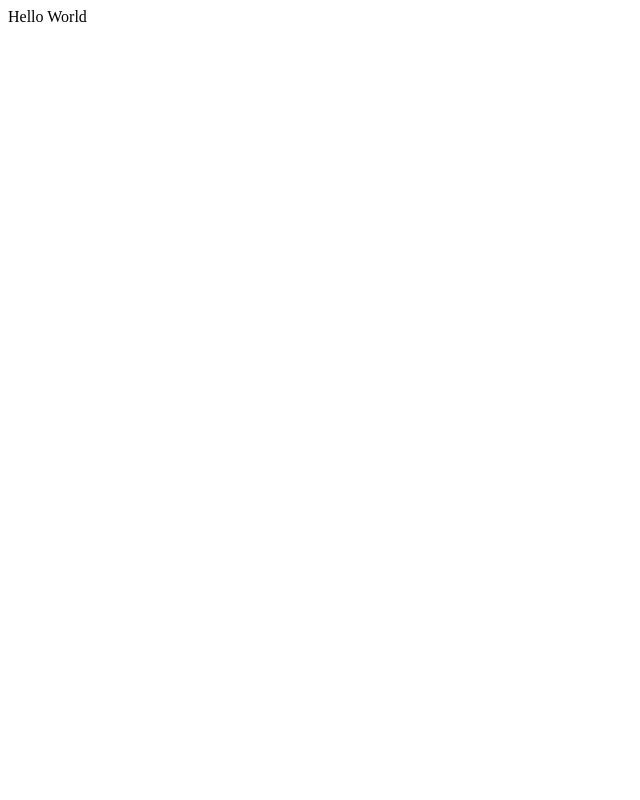
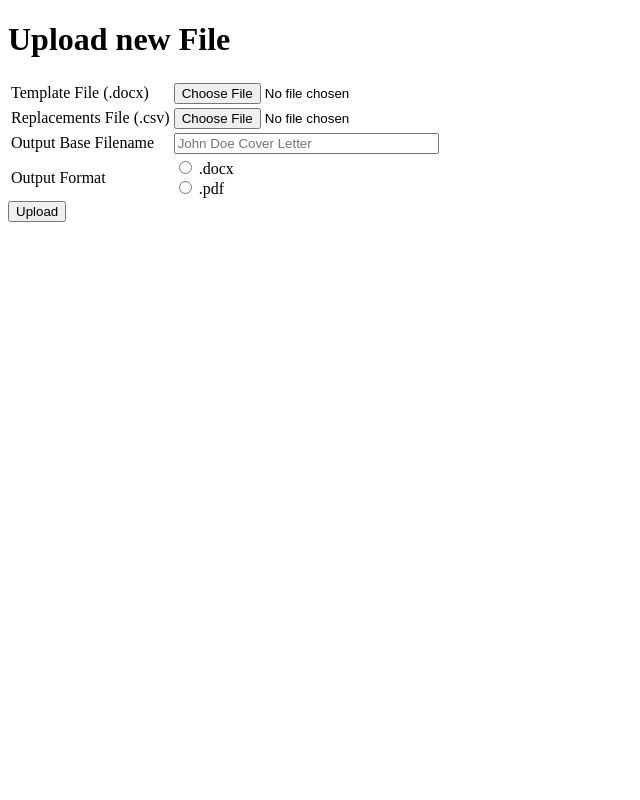
Before and after one commit to noahbaculi/docs-find-replace, a Flask app: page / in a window 1280 px wide. Before the commit the part shown is almost empty. Shown: the whole page, without its empty margins (0-640 px from the left). Run offline with Flask 2, Linux system fonts and the light colour scheme.

Commit message:
compartmentalize and create form

```diff
--- a/app.py
+++ b/app.py
@@ -1,13 +1,65 @@
-from flask import Flask
-import gunicorn  # must be in requirements.txt for Heroku deployment
+import os
+import re
+
+from flask import Flask, flash, redirect, render_template, request, url_for
+from werkzeug.utils import secure_filename
+
+import doc_find_replace
+
+UPLOAD_FOLDER = "uploads"
+ALLOWED_EXTENSIONS = {"txt", "pdf", "png", "jpg", "jpeg", "gif"}
 
 app = Flask(__name__)
+app.config["UPLOAD_FOLDER"] = UPLOAD_FOLDER
 
 
-@app.route("/")
-def index():
-    return "Hello World"
+def allowed_file(filename):
+    return "." in filename and filename.rsplit(".", 1)[1].lower() in ALLOWED_EXTENSIONS
+
+
+@app.route("/", methods=["GET", "POST"])
+def upload_file():
+    if request.method == "POST":
+        # check if the post request has the file part
+
+        eprint(request.files)
+
+        if "file" not in request.files:
+            flash("No file part")
+            return redirect(request.url)
+        file = request.files["file"]
+        # if user does not select file, browser also
+        # submit an empty part without filename
+        if file.filename == "":
+            flash("No selected file")
+            return redirect(request.url)
+        if file and allowed_file(file.filename):
+            filename = secure_filename(file.filename)
+
+            file.save(os.path.join(app.config["UPLOAD_FOLDER"], filename))
+            # doc_find_replace.batch_replace(
+            #     replacements_csv="replacements.csv", replacement_docx="cover_letter_test.docx"
+            # )
+            ## SUCCESS
+            return "", 201
+    return render_template("main.html")
 
 
 if __name__ == "__main__":
+    # Quick test configuration. Please use proper Flask configuration options
+    # in production settings, and use a separate file or environment variables
+    # to manage the secret key!
+    app.secret_key = os.urandom(12).hex()
+    app.config["SESSION_TYPE"] = "filesystem"
+
+    import sys
+    from pprint import pprint as pp
+
+    def eprint(*args, **kwargs):
+        """
+        Printing to stderr so visible when using flask dev server
+        """
+        pp(*args, sys.stderr, **kwargs)
+
+    app.debug = True
     app.run()
--- a/templates/main.html
+++ b/templates/main.html
@@ -2,6 +2,46 @@
 <title>Upload new File</title>
 <h1>Upload new File</h1>
 <form method=post enctype=multipart/form-data>
-    <input type=file name=file>
-    <input type=submit value=Upload>
+	<table>
+		<tbody>
+			<tr>
+				<td>
+					<label for="template_file">Template File (.docx)</label>
+				</td>
+				<td>
+					<input type="file" name="template_file" accept=".doc,.docx">
+				</td>
+			</tr>
+			<tr>
+				<td>
+					<label for="replacements_file">Replacements File (.csv)</label>
+				</td>
+				<td>
+					<input type="file" name="replacements_file" accept=".csv">
+				</td>
+			</tr>
+			<tr>
+				<td>
+					<label for="output_base_fn">Output Base Filename</label>
+				</td>
+				<td>
+					<input type="text" name="output_base_fn" maxlength="50" size="30"
+						placeholder="John Doe Cover Letter">
+				</td>
+			</tr>
+			<tr>
+				<td>
+					<label for="category">Output Format</label>
+				</td>
+				<td>
+					<input type="radio" id="output_docx" name="output_format">
+					<label for="output_docx">.docx</label><br>
+					<input type="radio" id="output_pdf" name="output_format">
+					<label for="output_pdf">.pdf</label><br>
+				</td>
+			</tr>
+		</tbody>
+	</table>
+
+	<input type=submit value=Upload>
 </form>
```
Also changed, not shown: doc_find_replace.py (+7 -41 lines), 2 other files.
